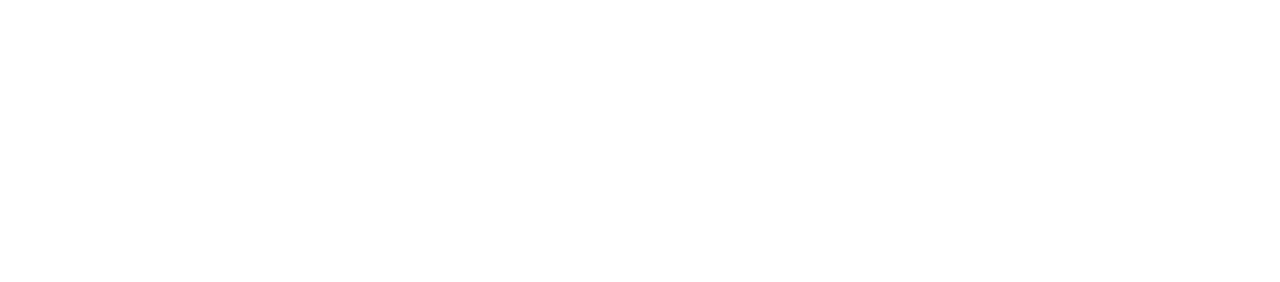
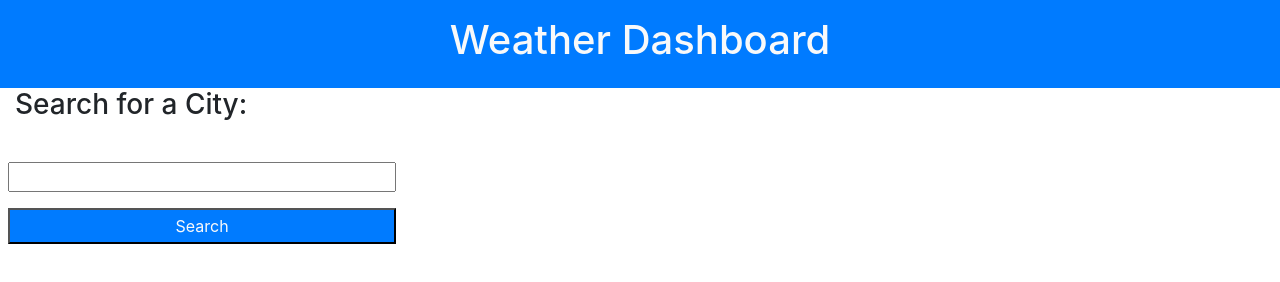
Before and after one commit to TylerWiatrek/weather-dashboard, a plain HTML site: page index.html in a window 1280 px wide. Drawn offline with nearby package versions, Linux system fonts and the light colour scheme.

Commit message:
added base html

```diff
--- a/index.html
+++ b/index.html
@@ -4,9 +4,67 @@
     <meta charset="UTF-8">
     <meta http-equiv="X-UA-Compatible" content="IE=edge">
     <meta name="viewport" content="width=device-width, initial-scale=1.0">
+    <link rel="stylesheet" href="https://stackpath.bootstrapcdn.com/bootstrap/4.3.1/css/bootstrap.min.css" />
+    <link rel="stylesheet" href="./style.css" />
     <title>Weather Dashboard</title>
 </head>
 <body>
+    <header class="header-section bg-primary p-3">
+        <h1 class="header-title text-light text-center">
+            Weather Dashboard
+        </h1>
+    </header>
+    <main>
+        <div class="container search-form">
+            <div class="search-header row">
+                <div class="search-text col-12">
+                    <h3>
+                        Search for a City:
+                    </h3>
+                </div>
+                <form id="weather-form">
+                    <label class="weather-label" for="city"></label>
+                    <input name="city" id="city" type="text" class="form-city m-2 col-12" />
+                    <button type="submit" class="bg-primary text-light p-1 m-2 col-12">Search</button>
+                </form>
+            </div>
+        </div>
+
+        <div class="container">
+            <div class="past-cities row">
+                <div id="past-search">
+
+                </div>
+            </div>
+        </div>
+
+        <div class="container">
+            <div id="current-city" class="row">
+                <ul class="weather-list">
+
+                </ul>
+            </div>
+        </div>
+
+        <div class="container">
+            <div class="future-weather row">
+
+            </div>
+        </div>
+
+
+
+
+
+
+
+    </main>
+
+
+
+
+
+
 
 </body>
 </html>
--- a/style.css
+++ b/style.css
@@ -0,0 +1,3 @@
+.search-form {
+    float: left;
+}
```
